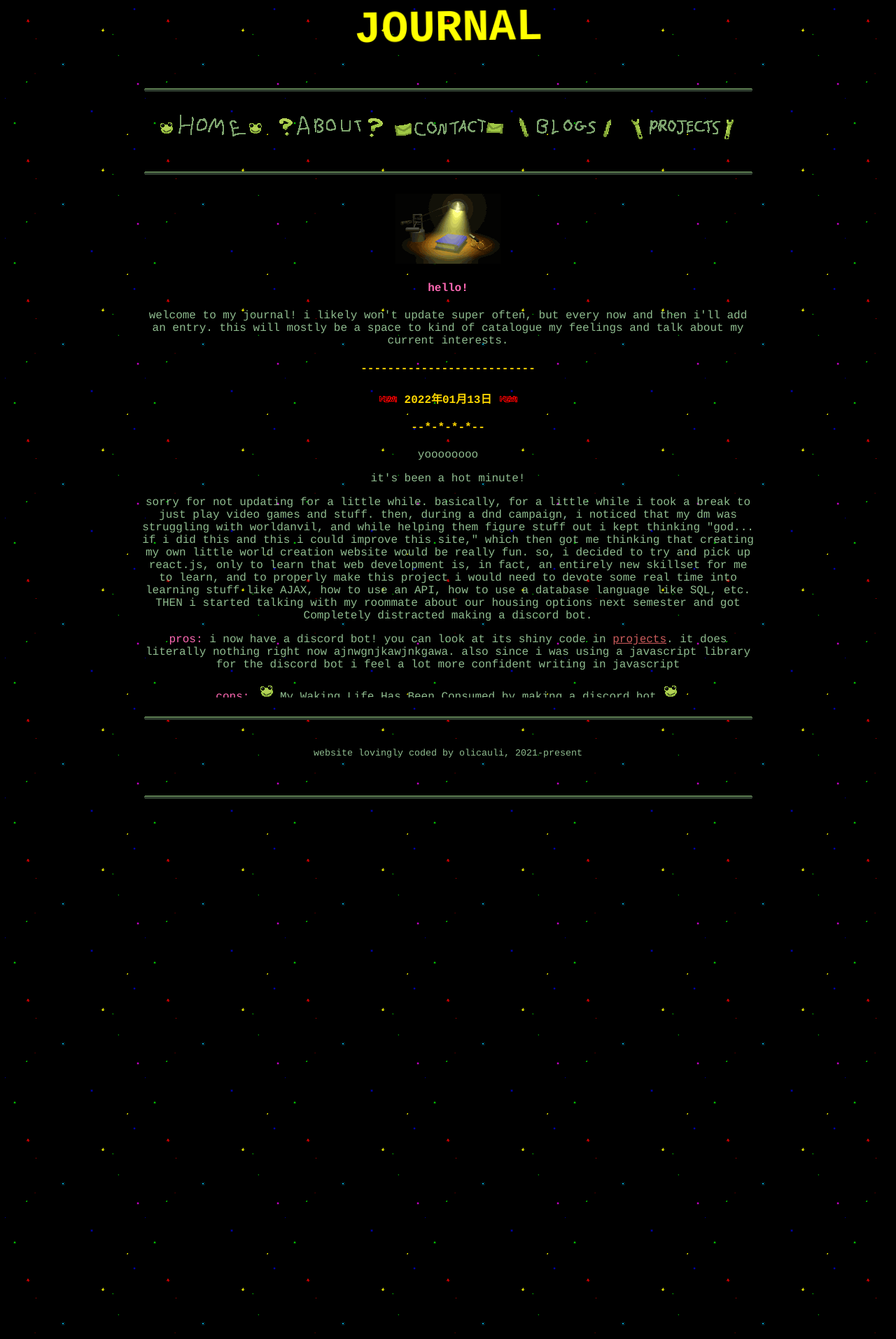
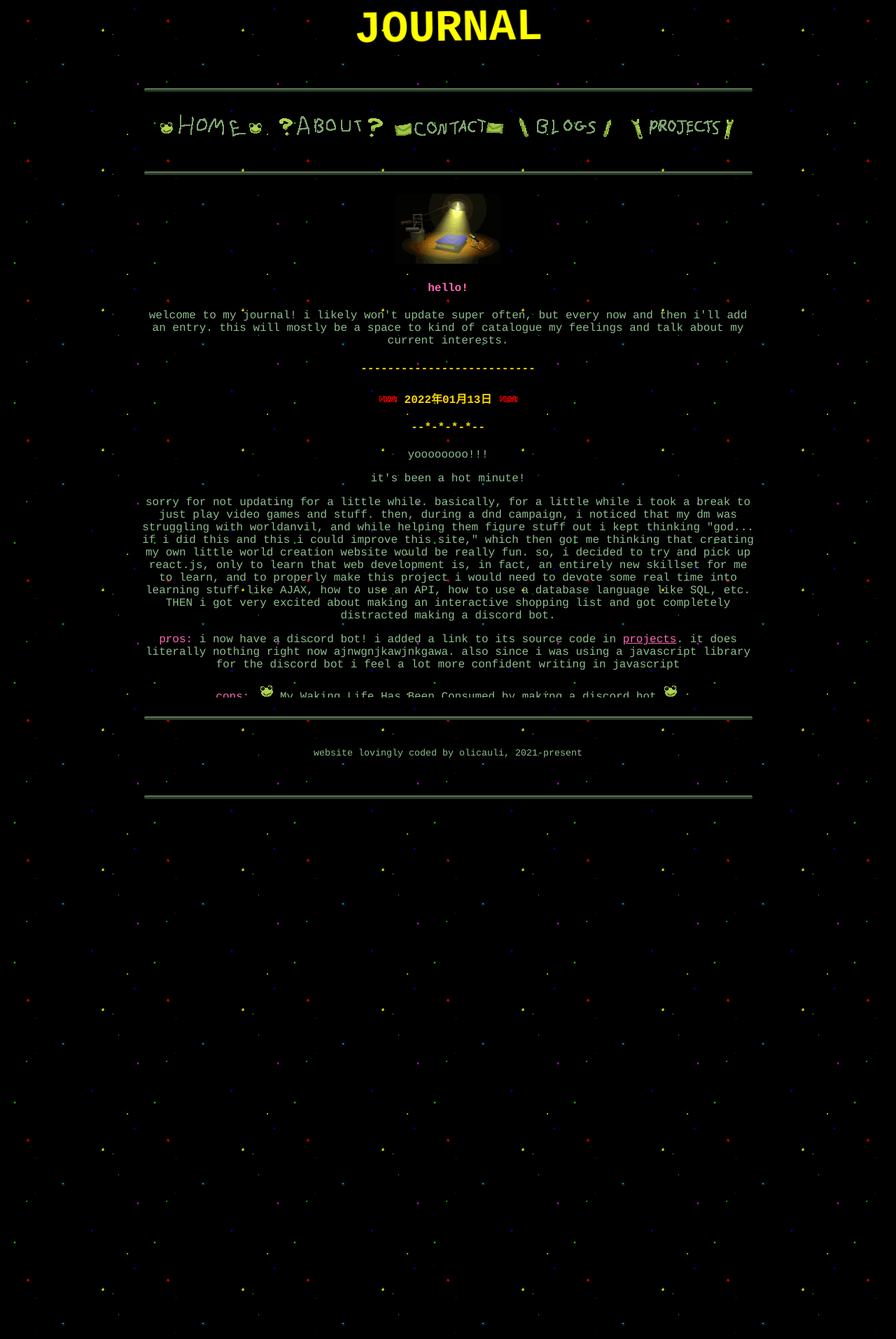
Before and after one commit to olicauli/oli-hellhole, a Jekyll site: the page built from blogs/journal.html, in a window 1280 px wide. Shown: the top 1914 px of the page at 70% size. Built offline with Jekyll 4.4.1, drawn with Linux system fonts in a browser that asks for light colours.

Commit message:
edit journale entry

```diff
--- a/_includes/update-log.html
+++ b/_includes/update-log.html
@@ -4,6 +4,11 @@
 <br>
 
 <div class="updatelog">
+  <h4>2022年01月13日</h4>
+  <h5>~-*-~</h5>
+  <p>* added a journal entry</p>
+  <p>* added a link to projects.html</p>
+  <h5>~-*-~</h5>
   <h4>2022年01月03日</h4>
   <h5>~-*-~</h5>
   <p>* changed all css ids to classes, updated pages accordingly</p>
--- a/blogs/journal.html
+++ b/blogs/journal.html
@@ -16,7 +16,7 @@ includes_scripts: true
     <h4>--------------------------</h4>
     <h4 class="newwrap" class="date">2022年01月13日</h4>
     <h4>--*-*-*-*--</h4>
-    <p>yoooooooo</p>
+    <p>yoooooooo!!!</p>
     <p>it's been a hot minute!</p>
     <p>sorry for not updating for a little while. basically, for a little while i took a break to just play video games
        and stuff. then, during a dnd campaign, i noticed that my dm was struggling with worldanvil, and while helping
@@ -24,11 +24,11 @@ includes_scripts: true
        then got me thinking that creating my own little world creation website would be really fun. so, i decided to
        try and pick up react.js, only to learn that web development is, in fact, an entirely new skillset for me to
        learn, and to properly make this project i would need to devote some real time into learning stuff like AJAX,
-       how to use an API, how to use a database language like SQL, etc. THEN i started talking with my roommate about
-       our housing options next semester and got Completely distracted making a discord bot.</p>
-    <p><span>pros:</span> i now have a discord bot! you can look at its shiny code in <a href="">projects</a>. it does literally nothing
-      right now ajnwgnjkawjnkgawa. also since i was using a javascript library for the discord bot i feel a lot more confident
-      writing in javascript</p>
+       how to use an API, how to use a database language like SQL, etc. THEN i got very excited about making an interactive shopping list
+       and got completely distracted making a discord bot.</p>
+    <p><span>pros:</span> i now have a discord bot! i added a link to its source code in <a href="{% link projects.html %}">projects</a>.
+      it does literally nothing right now ajnwgnjkawjnkgawa. also since i was using a javascript library for the discord bot i feel a lot
+      more confident writing in javascript</p>
     <p><span>cons:</span> <span style="color:DarkSeaGreen" class="frogs shake">My Waking Life Has Been Consumed by making a discord bot</span></p>
     <p>anyways coming back and looking at all this text crammed into one file is making me cry. once my brain
       unfixates itself i swear im gonna come back and refactor all the blogs >:)</p>
```
